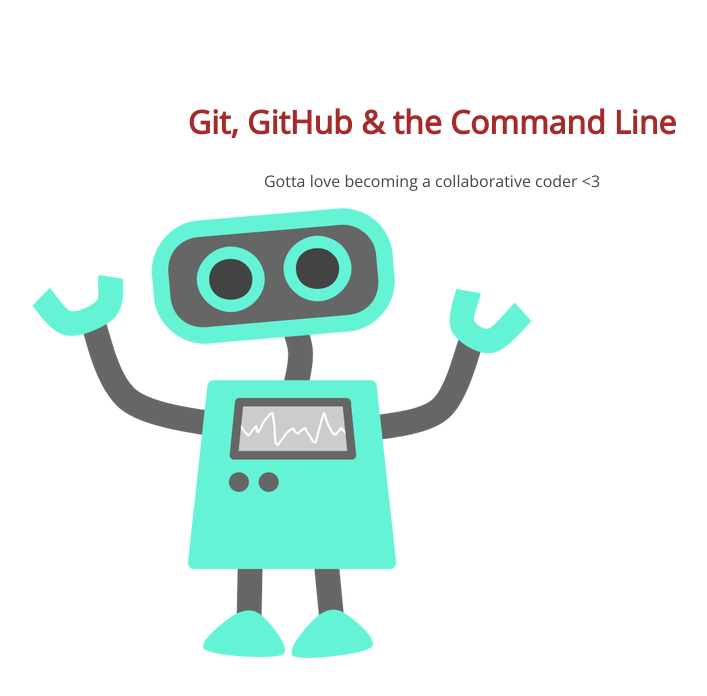
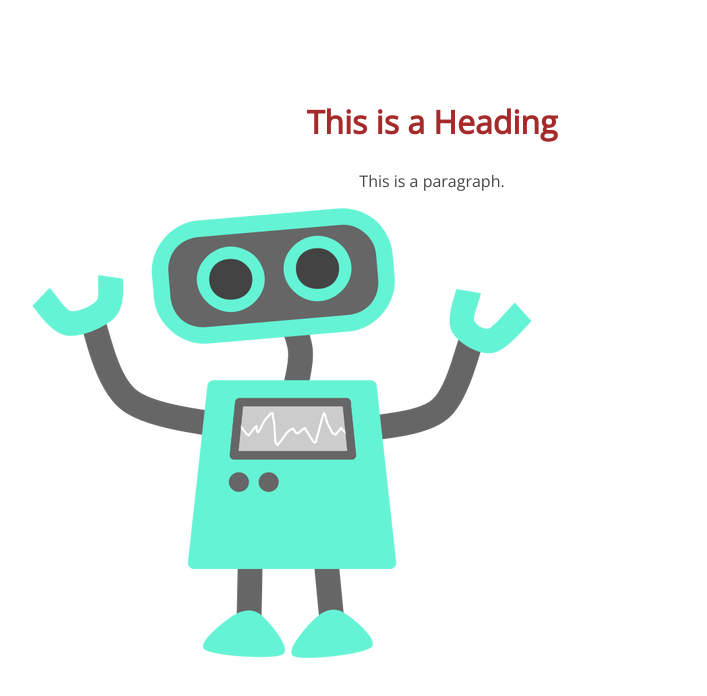
Before and after one commit to shaycmartin/105-project, a plain HTML site: page index.html in a window 1280 px wide. Shown: the whole page, without its empty margins (208-915 px from the left). Drawn offline with nearby package versions, Linux system fonts and the light colour scheme.

Commit message:
Changed content between h1 and p tags

```diff
--- a/index.html
+++ b/index.html
@@ -8,8 +8,8 @@
 </head>
 <body>
 	<section>
-		<h1>Git, GitHub & the Command Line</h1>
-		<p>Gotta love becoming a collaborative coder <3</p>
+		<h1>This is a Heading</h1>
+		<p>This is a paragraph.</p>
 		<img src="img/happy-blue-robot.png">
 	</section>
 </body>
```
